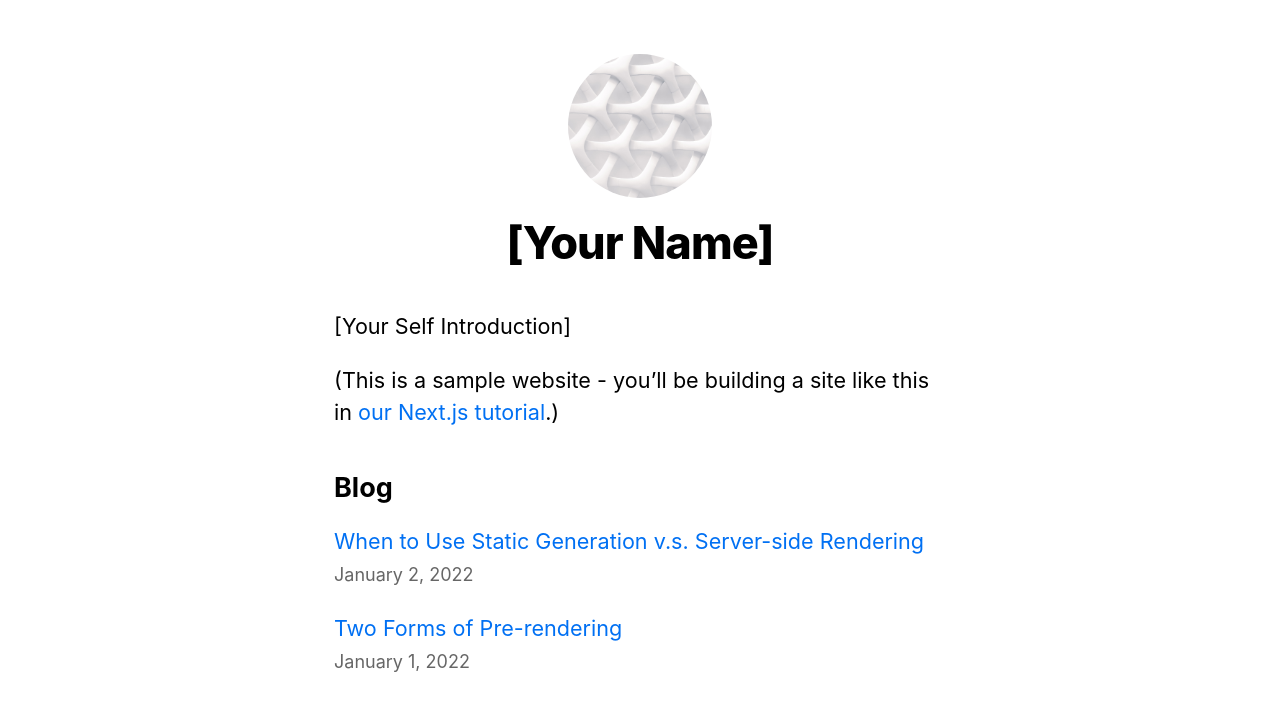
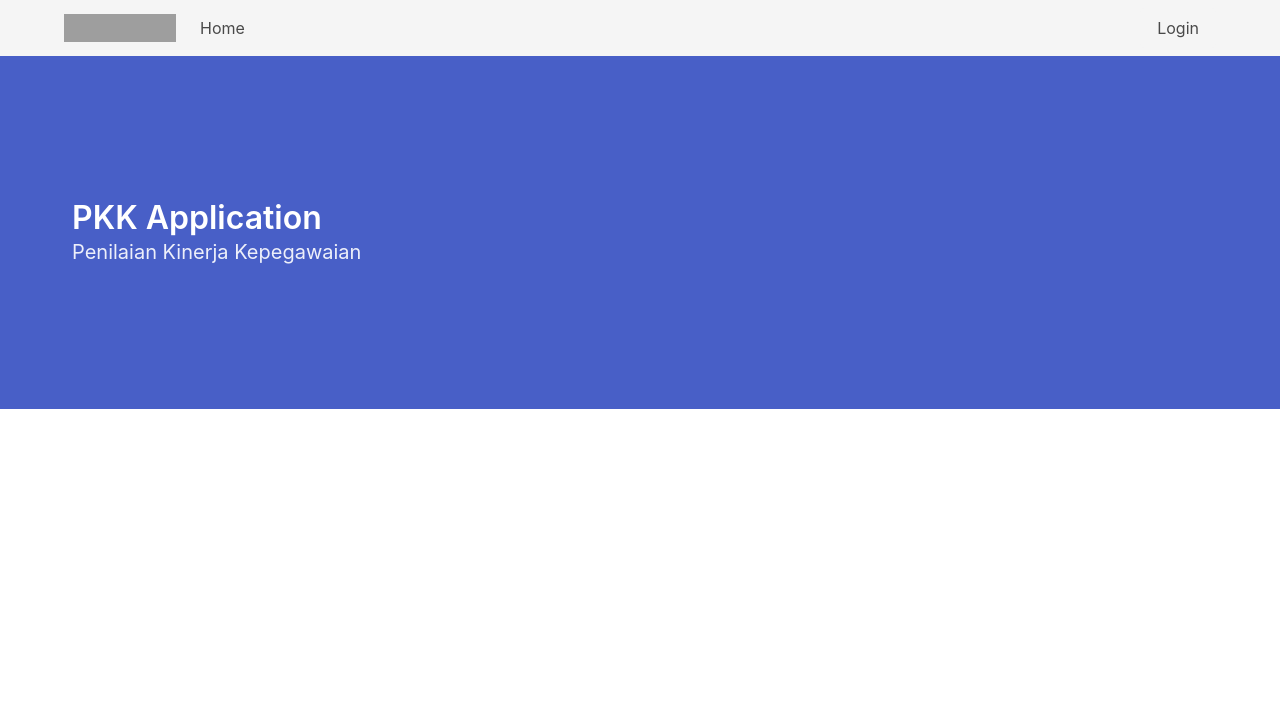
Before and after one commit to fazrithe/pkk-frontend, a Next.js app: page / in a window 1280 px wide. Shown: the top 710 px of the page. Built offline with nearby package versions, Linux system fonts and the light colour scheme; grey boxes are pictures that could not be loaded.

Commit message:
first commit
first commit

```diff
--- a/package.json
+++ b/package.json
@@ -6,11 +6,15 @@
     "start": "next start"
   },
   "dependencies": {
+    "axios": "^1.2.2",
+    "bulma": "^0.9.4",
     "date-fns": "^2.29.3",
     "gray-matter": "^4.0.3",
+    "jwt-decode": "^3.1.2",
     "next": "latest",
     "react": "18.2.0",
     "react-dom": "18.2.0",
+    "react-router-dom": "^6.6.2",
     "remark": "^14.0.2",
     "remark-html": "^15.0.1"
   }
--- /dev/null
+++ b/pages/auth/login.js
@@ -0,0 +1,3 @@
+export default function Login(){
+    return "Login";
+}
--- /dev/null
+++ b/pages/componens/header/header.js
@@ -0,0 +1,38 @@
+import "bulma/css/bulma.css";
+
+export default function Navbar() {
+  return (
+    <nav className='navbar is-light' role="navigation" arial-aria-label='main navigation'>
+      <div className='container'>
+        <div className='navbar-brand'>
+            <a className='navbar-item' href='/'>
+              <img src="https://bulma.io/images/bulma-logo.png" width="112" height="28" alt="logo" />
+            </a>
+            <a href="/" role="button" className="navbar-burger burger" aria-label="menu" aria-expanded="false" data-target="navbarBasicExample">
+                        <span aria-hidden="true"></span>
+                        <span aria-hidden="true"></span>
+                        <span aria-hidden="true"></span>
+                    </a>
+                </div>
+
+                <div id="navbarBasicExample" className="navbar-menu">
+                    <div className="navbar-start">
+                        <a href="/" className="navbar-item">
+                            Home
+                        </a>
+                    </div>
+
+                    <div className="navbar-end">
+                        <div className="navbar-item">
+                            <div className="buttons">
+                                <a href="/auth/login" className="button is-light">
+                                    Login
+                                </a>
+                            </div>
+                        </div>
+                    </div>
+                </div>
+            </div>
+        </nav>
+  )
+}
--- a/pages/index.js
+++ b/pages/index.js
@@ -1,46 +1,22 @@
-import Head from 'next/head'
-import Layout, { siteTitle } from '../components/layout'
-import utilStyles from '../styles/utils.module.css'
-import { getSortedPostsData } from '../lib/posts'
-import Link from 'next/link'
-import Date from '../components/date'
+import "bulma/css/bulma.css";
+import Navbar from "./componens/header/header";
 
 export default function Home({ allPostsData }) {
   return (
-    <Layout home>
-      <Head>
-        <title>{siteTitle}</title>
-      </Head>
-      <section className={utilStyles.headingMd}>
-        <p>[Your Self Introduction]</p>
-        <p>
-          (This is a sample website - you’ll be building a site like this in{' '}
-          <a href="https://nextjs.org/learn">our Next.js tutorial</a>.)
+    <>
+    <div className="container is-fullhd">
+    <Navbar/>
+    <section className="hero is-medium is-link">
+      <div className="hero-body">
+        <p className="title">
+          PKK Application
         </p>
-      </section>
-      <section className={`${utilStyles.headingMd} ${utilStyles.padding1px}`}>
-        <h2 className={utilStyles.headingLg}>Blog</h2>
-        <ul className={utilStyles.list}>
-          {allPostsData.map(({ id, date, title }) => (
-            <li className={utilStyles.listItem} key={id}>
-              <Link href={`/posts/${id}`}>{title}</Link>
-              <br />
-              <small className={utilStyles.lightText}>
-                <Date dateString={date} />
-              </small>
-            </li>
-          ))}
-        </ul>
-      </section>
-    </Layout>
-  )
+        <p className="subtitle">
+          Penilaian Kinerja Kepegawaian
+        </p>
+      </div>
+    </section>
+    </div>
+    </>
+    )
 }
-
-export async function getStaticProps() {
-  const allPostsData = getSortedPostsData()
-  return {
-    props: {
-      allPostsData
-    }
-  }
-}
--- /dev/null
+++ b/pages/users/index.js
@@ -0,0 +1,3 @@
+export default function index(){
+    return "ss";
+}
```
Also changed, not shown: pages/app.js (added, +17 -0 lines), 1 other file (tests, documents, lock files or other folders).
